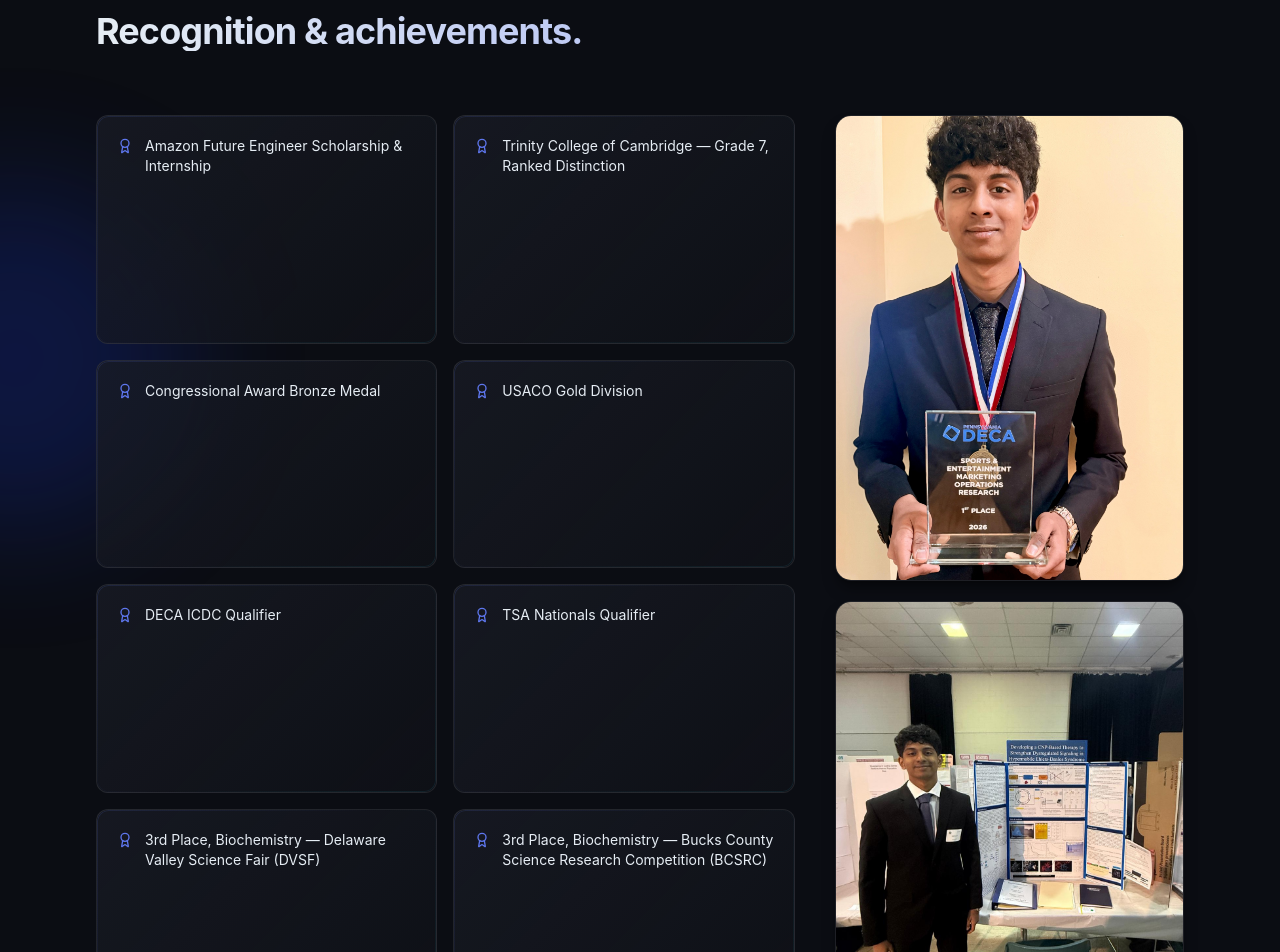
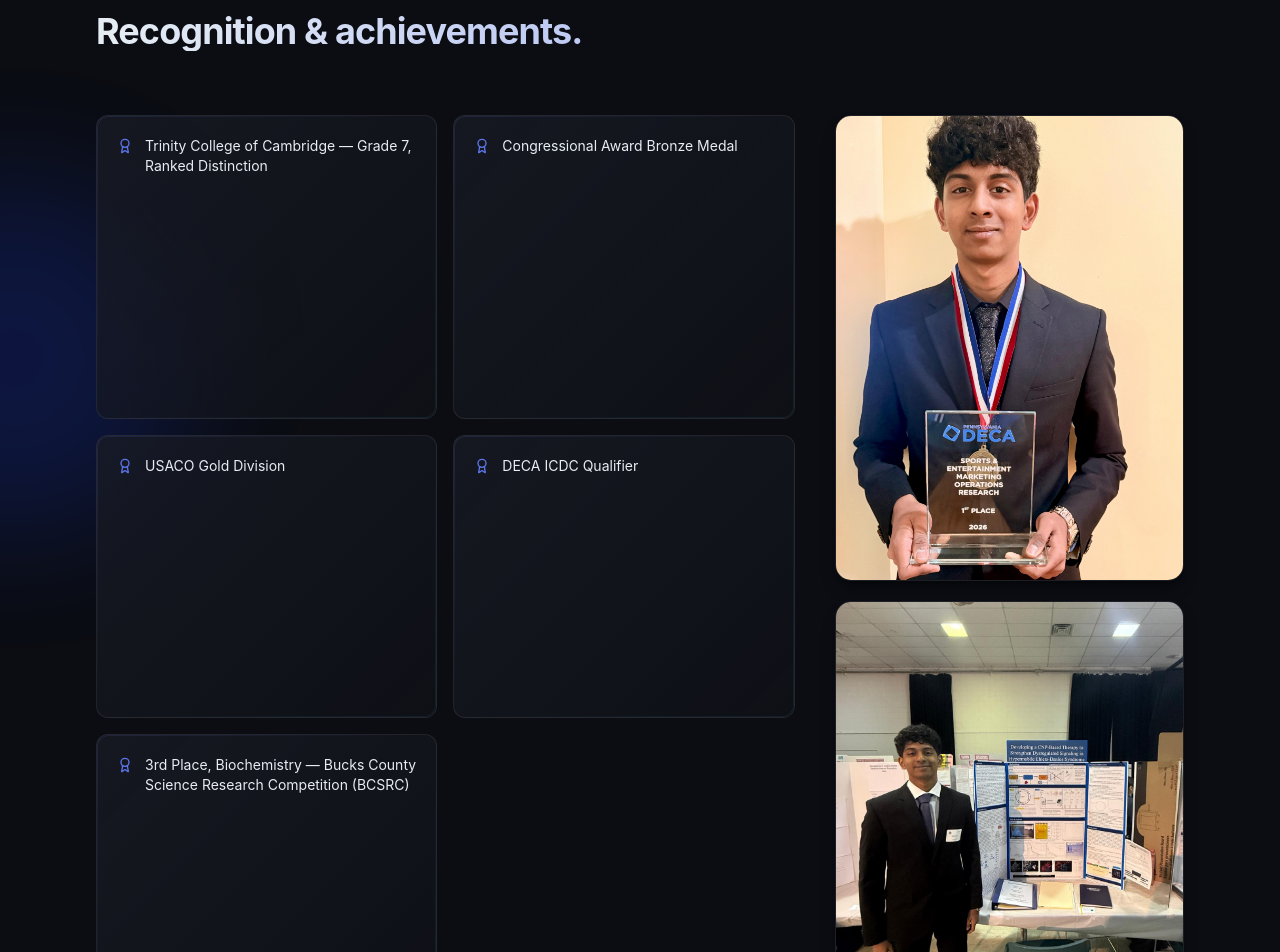
Before and after one commit to Abhiram03-2009/abhiramkaakarlawebsite, a React (Vite) app: page / in a window 1280 px wide. Shown: the part 6480-7432 px from the top of the page. Built offline with nearby package versions, Linux system fonts and the light colour scheme; the HTML template or start-up script is replaced by a standard one.

Commit message:
Remove specific awards from AwardsSection
Removed awards related to Amazon and TSA from the list.

```diff
--- a/src/components/AwardsSection.tsx
+++ b/src/components/AwardsSection.tsx
@@ -5,13 +5,10 @@ import abhiramDeca from "@/assets/abhiram-deca.jpeg";
 import abhiramResearch from "@/assets/abhiram-research.jpeg";
 
 const awards = [
-  "Amazon Future Engineer Scholarship & Internship",
   "Trinity College of Cambridge — Grade 7, Ranked Distinction",
   "Congressional Award Bronze Medal",
   "USACO Gold Division",
   "DECA ICDC Qualifier",
-  "TSA Nationals Qualifier",
-  "3rd Place, Biochemistry — Delaware Valley Science Fair (DVSF)",
   "3rd Place, Biochemistry — Bucks County Science Research Competition (BCSRC)",
 ];
 
```
